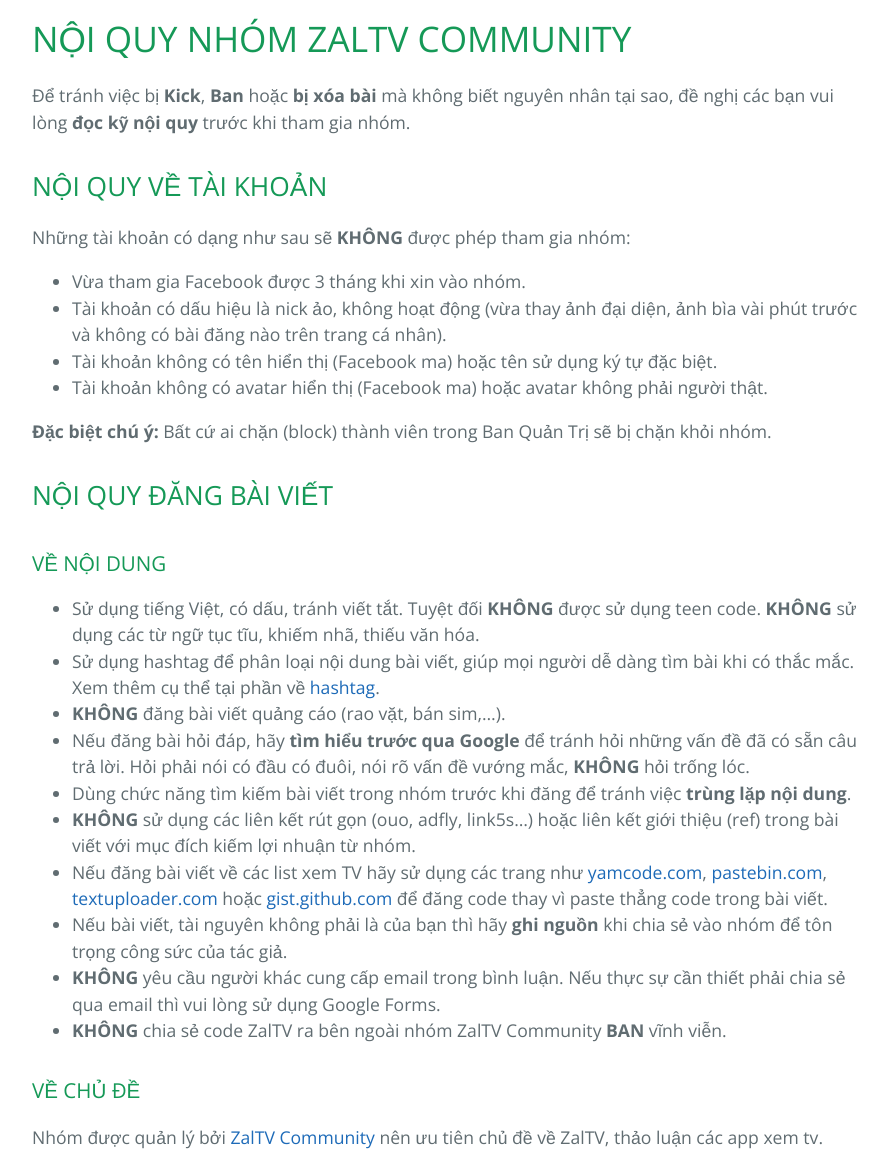
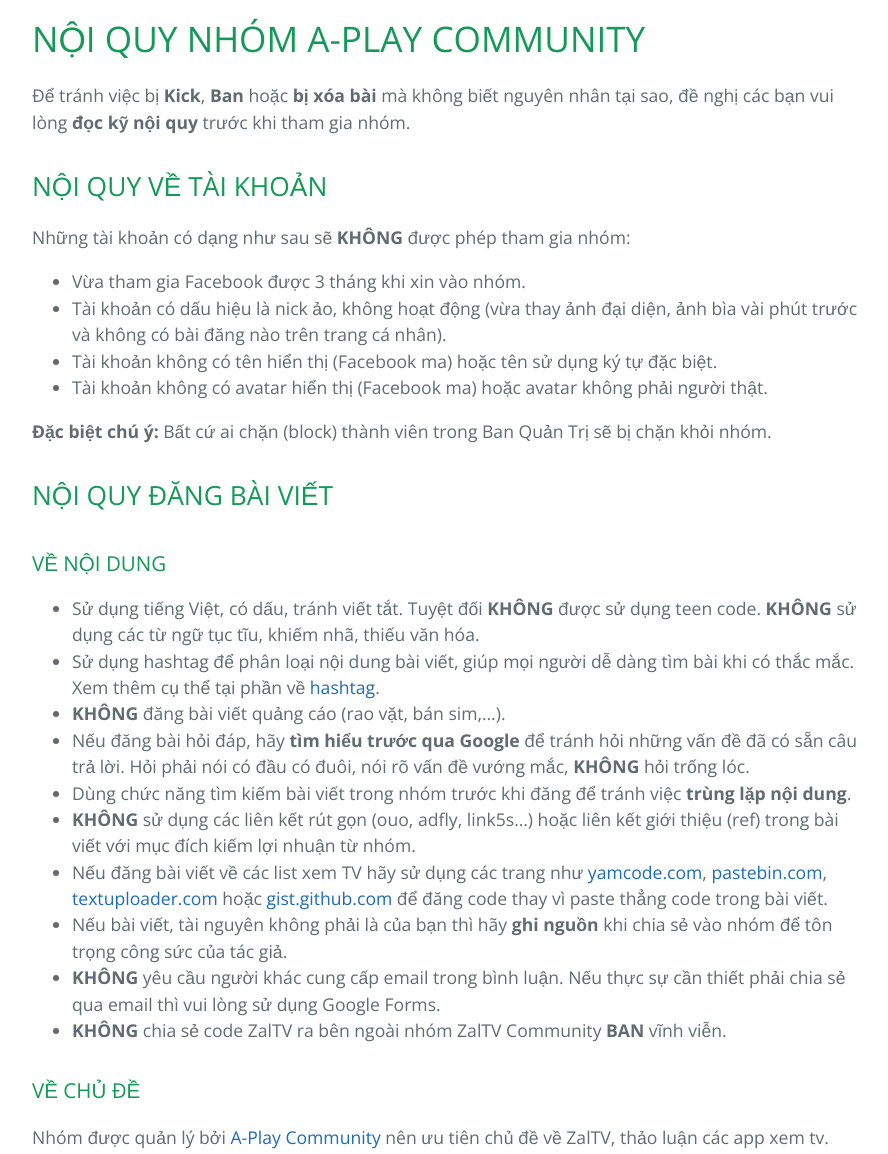
Before and after one commit to huuvinhvn/aplay, a Jekyll site: the page built from rules.md, in a window 1280 px wide and 1400 px high, scrolled down 495 px. Shown: the part 246-1400 px from the top of the window, without its empty margins (192-1080 px from the left). Built offline with Jekyll 4.4.1, drawn with Linux system fonts in a browser that asks for light colours; our own code applies the rules of GitHub Pages for plain Markdown files.

Commit message:
Update rules.md

```diff
--- a/rules.md
+++ b/rules.md
@@ -1,6 +1,6 @@
-![ZalTV Community](https://3.bp.blogspot.com/-ASwf6KwwdAM/Wdo7LXx0hkI/AAAAAAAAD8o/vSNWFYpVaogD65JMfwCmMOtXJOeby5SKgCLcBGAs/s1600/j2team-community-birthday.png)
+![A-Play Community](https://3.bp.blogspot.com/-ASwf6KwwdAM/Wdo7LXx0hkI/AAAAAAAAD8o/vSNWFYpVaogD65JMfwCmMOtXJOeby5SKgCLcBGAs/s1600/j2team-community-birthday.png)
 
-# NỘI QUY NHÓM ZALTV COMMUNITY
+# NỘI QUY NHÓM A-PLAY COMMUNITY
 
 Để tránh việc bị **Kick**, **Ban** hoặc **bị xóa bài** mà không biết nguyên nhân tại sao, đề nghị các bạn vui lòng **đọc kỹ nội quy** trước khi tham gia nhóm.
 
@@ -30,7 +30,7 @@ Những tài khoản có dạng như sau sẽ **KHÔNG** được phép tham gia
 
 ### VỀ CHỦ ĐỀ
 
-Nhóm được quản lý bởi [ZalTV Community](https://www.google.com.vn/search?q=zaltv) nên ưu tiên chủ đề về ZalTV, thảo luận các app xem tv. Chấp nhận các bài giải trí (miễn là không quá nhảm).
+Nhóm được quản lý bởi [A-Play Community](https://www.google.com.vn/search?q=aplay) nên ưu tiên chủ đề về ZalTV, thảo luận các app xem tv. Chấp nhận các bài giải trí (miễn là không quá nhảm).
 
 Các bài viết có dạng như sau sẽ **KHÔNG** được duyệt:
 - Hỏi hoặc chia sẻ cách HACK tài khoản mạng xã hội (Facebook, Google,...) của người khác.
```
